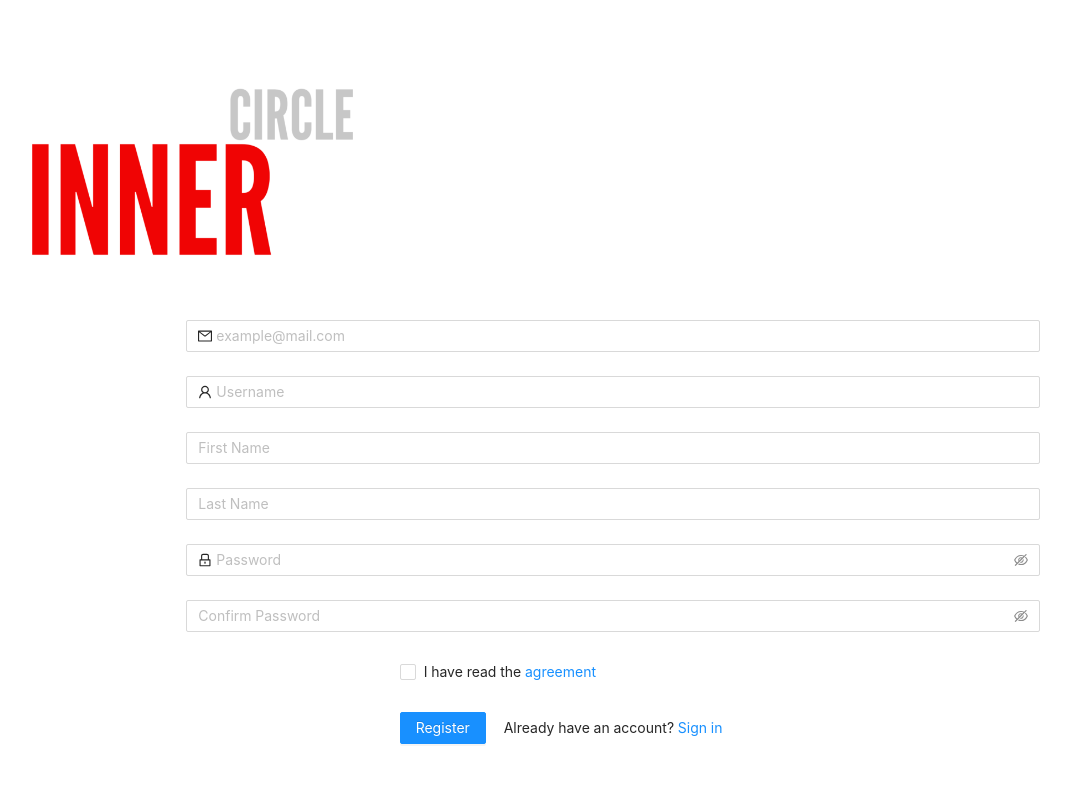
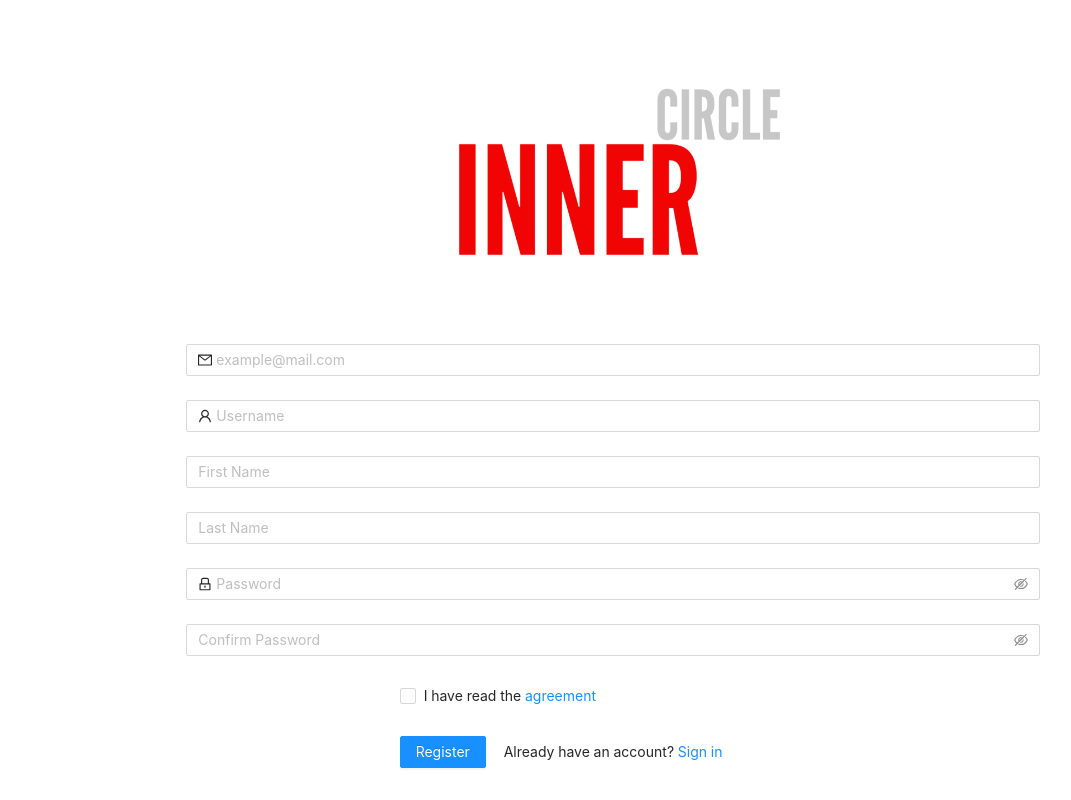
Before and after one commit to nathanclough/software-engineering-project, a React (Create React App) app in the folder application/app/: page /register in a window 1280 px wide. Shown: the whole page, without its empty margins (27-1098 px from the left). Built offline with nearby package versions, Linux system fonts and the light colour scheme.

Commit message:
Centered the inner circle logo

```diff
--- a/application/app/src/Components/Login.js
+++ b/application/app/src/Components/Login.js
@@ -34,6 +34,18 @@ function Login (props) {
       },
     };
 
+    const logoFormItemLayout = {
+      wrapperCol: {
+        xs: {
+          span: 24,
+        },
+        sm: {
+          span: 16,
+          offset: 8
+        },
+      },
+    };
+
     return (
       <Form
         name="normal_login"
@@ -44,7 +56,9 @@ function Login (props) {
         onFinish={onFinish}
         {...formItemLayout}
       >
-        <img src={logo} className="App-logo" alt="logo" />
+        <Form.Item{...logoFormItemLayout}>
+          <img src={logo} className="App-logo" alt="logo" />
+        </Form.Item>
 
         <Form.Item
           name="username"
--- a/application/app/src/Components/Register.js
+++ b/application/app/src/Components/Register.js
@@ -15,6 +15,18 @@ import {
 import { Link } from 'react-router-dom';
 
 const { Option } = Select;
+
+const logoFormItemLayout = {
+  wrapperCol: {
+    xs: {
+      span: 24,
+    },
+    sm: {
+      span: 16,
+      offset: 8
+    },
+  },
+};
 
 const formItemLayout = {
   wrapperCol: {
@@ -75,7 +87,9 @@ function Register(props) {
             }}
             scrollToFirstError
         >
-            <img src={logo} className="App-logo" alt="logo" />
+            <Form.Item {...logoFormItemLayout}>
+              <img src={logo} className="App-logo" alt="logo" />
+            </Form.Item>
 
             <Form.Item
             name="email"
```
